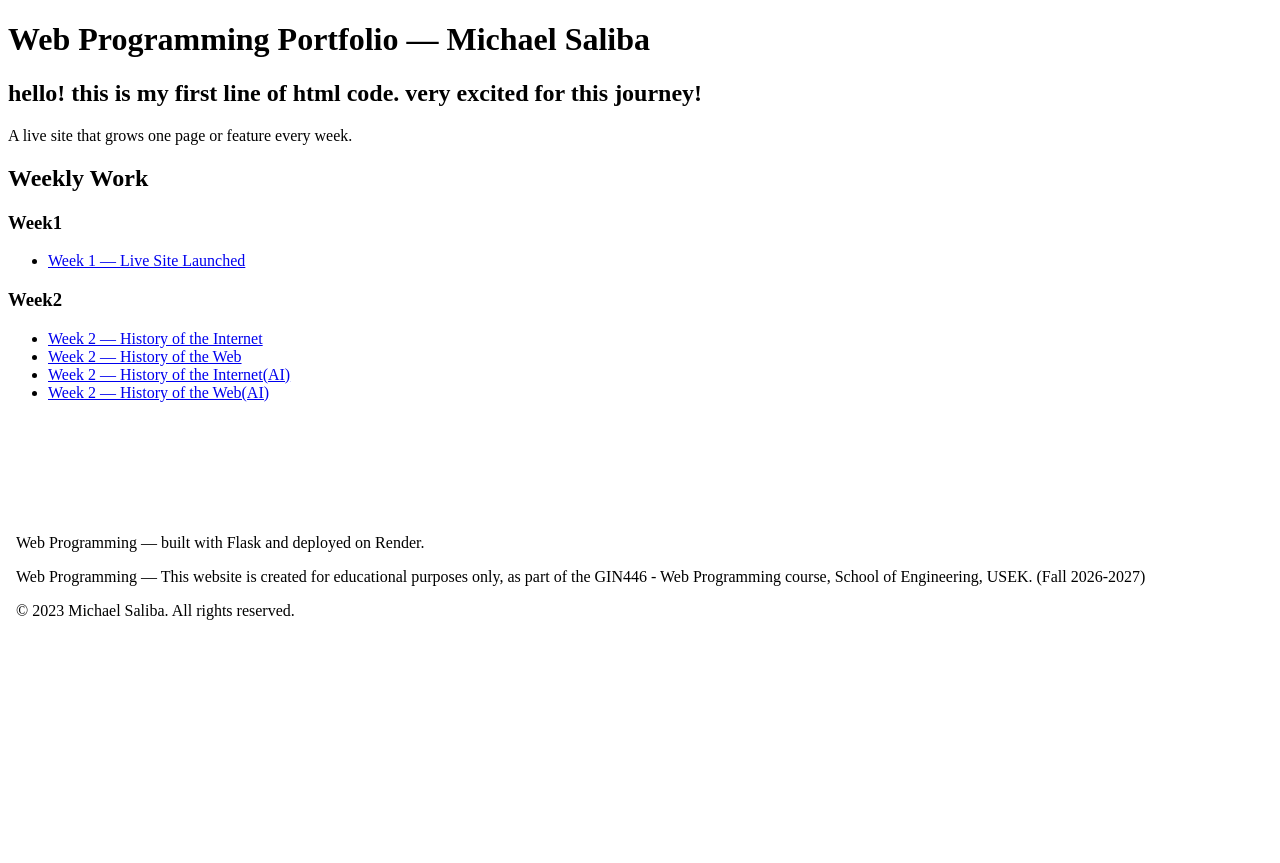
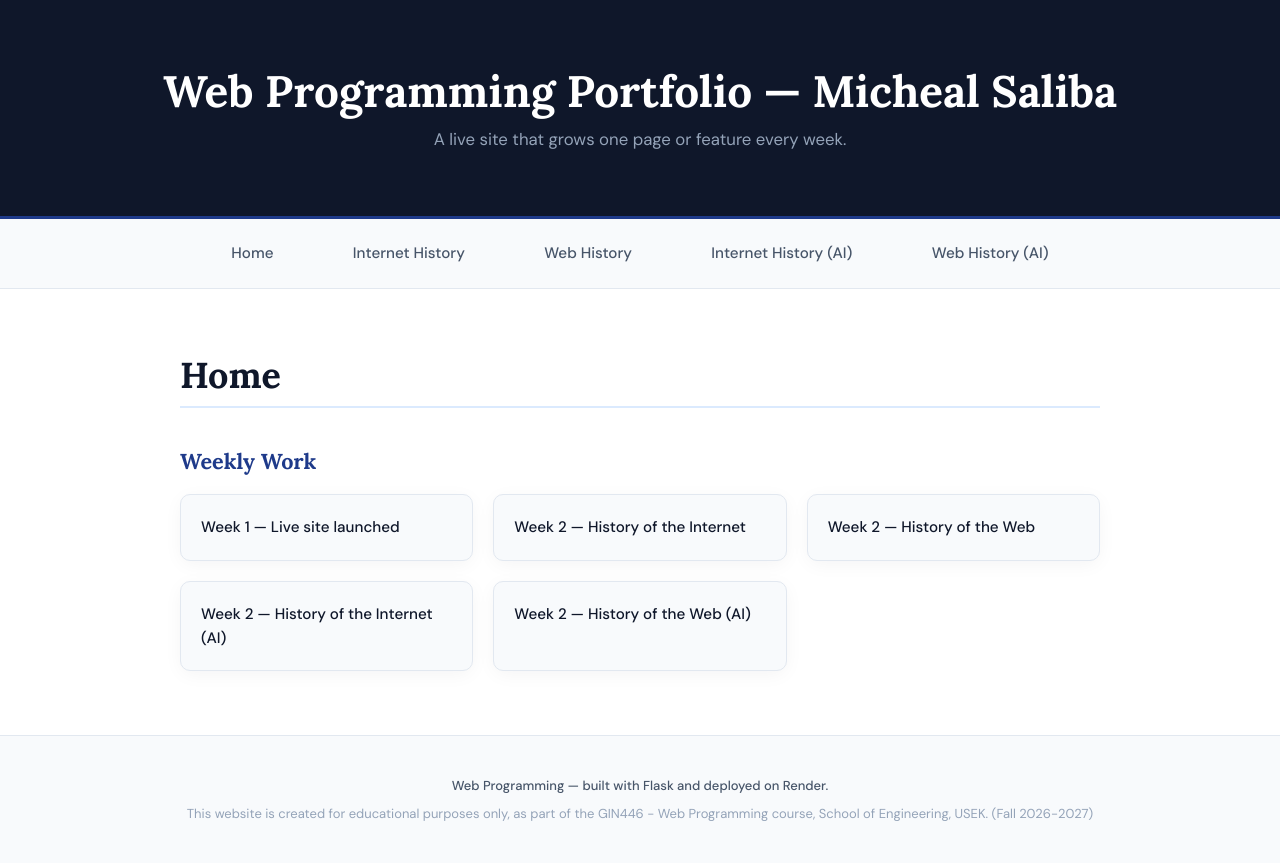
Before and after one commit to michaelSALIBA/web-programming-site, a Flask app: page / in a window 1280 px wide. Before the commit the page ends 620 px from the top, so only its background shows below. Run offline with Flask 3, Linux system fonts and the light colour scheme.

Commit message:
Testing Links

```diff
--- a/app.py
+++ b/app.py
@@ -40,9 +40,9 @@ def internet_history_ai():
 def web_history_ai():
     return render_template("web-history-ai.html")
 
-@app.route("/footer")
+@app.route("/base")
 def footer():
-    return render_template("footer.html")
+    return render_template("base.html")
 
 if __name__ == "__main__":
     app.run(debug=True)
--- /dev/null
+++ b/static/style.css
@@ -0,0 +1,291 @@
+:root {
+  /* Colors */
+  --bg-main: #ffffff;
+  --bg-surface: #f8fafc;
+  --bg-surface-hover: #eff6ff;
+  --bg-dark: #0f172a;
+  --text-main: #0f172a;
+  --text-muted: #475569;
+  --text-light: #94a3b8;
+  --primary: #1e3a8a;
+  --primary-hover: #1e40af;
+  --accent-ice: #dbeafe;
+  --border-color: #e2e8f0;
+
+  /* Fonts */
+  --font-heading: 'Lora', Georgia, serif;
+  --font-body: 'DM Sans', -apple-system, BlinkMacSystemFont, 'Segoe UI', Roboto, sans-serif;
+
+  /* Mobile Spacing Defaults */
+  --container-width: 960px;
+  --gap-xs: 6px;
+  --gap-sm: 12px;
+  --gap-md: 16px;
+  --gap-lg: 24px;
+  --gap-xl: 36px;
+
+  /* Corners & Effects */
+  --radius-sm: 6px;
+  --radius-md: 10px;
+  --shadow-subtle: 0 4px 20px -2px rgba(15, 23, 42, 0.05);
+  --shadow-hover: 0 12px 30px -4px rgba(30, 58, 138, 0.12);
+  --transition: all 0.2s ease-in-out;
+}
+
+/*  1. BASE STYLES (Mobile First — 375px Viewports & Up)*/
+
+* {
+  box-sizing: border-box;
+  margin: 0;
+  padding: 0;
+}
+
+html, body {
+  overflow-x: hidden;
+  width: 100%;
+}
+
+body {
+  background-color: var(--bg-main);
+  color: var(--text-main);
+  font-family: var(--font-body);
+  font-size: 1rem;
+  line-height: 1.6;
+  display: flex;
+  flex-direction: column;
+  min-height: 100vh;
+}
+
+/* Typography & Links*/
+h1, h2, h3 {
+  font-family: var(--font-heading);
+  line-height: 1.25;
+  overflow-wrap: break-word;
+  word-break: break-word;
+}
+
+a {
+  color: var(--primary);
+  text-decoration: none;
+  transition: var(--transition);
+}
+
+a:hover {
+  color: var(--primary-hover);
+}
+
+/*Header Section (Mobile)*/
+header {
+  background-color: var(--bg-dark);
+  color: #ffffff;
+  padding: var(--gap-xl) var(--gap-md);
+  text-align: center;
+  border-bottom: 3px solid var(--primary);
+}
+
+header h1 {
+  color: #ffffff;
+  font-size: 1.625rem;
+  margin-bottom: var(--gap-xs);
+}
+
+header p {
+  color: var(--text-light);
+  font-size: 0.95rem;
+  line-height: 1.5;
+}
+
+/* Flexbox Navigation (Mobile Touch-Friendly)*/
+nav {
+  background-color: var(--bg-surface);
+  border-bottom: 1px solid var(--border-color);
+  position: sticky;
+  top: 0;
+  z-index: 100;
+}
+
+nav ul {
+  display: flex;
+  flex-direction: column;
+  align-items: stretch;
+  list-style: none;
+  width: 100%;
+  padding: var(--gap-sm);
+  gap: var(--gap-xs);
+}
+
+nav a {
+  display: block;
+  color: var(--text-muted);
+  font-weight: 500;
+  font-size: 0.95rem;
+  padding: var(--gap-sm);
+  text-align: center;
+  border-radius: var(--radius-sm);
+  background-color: var(--bg-main);
+  border: 1px solid var(--border-color);
+}
+
+nav a:hover {
+  color: var(--primary);
+  background-color: var(--bg-surface-hover);
+}
+
+/* Main Content Area (Mobile)*/
+main {
+  flex: 1;
+  width: 100%;
+  max-width: var(--container-width);
+  margin: 0 auto;
+  padding: var(--gap-xl) var(--gap-md);
+}
+
+main > h1 {
+  font-size: 1.75rem;
+  margin-bottom: var(--gap-lg);
+  padding-bottom: var(--gap-xs);
+  border-bottom: 2px solid var(--accent-ice);
+}
+
+section h2 {
+  color: var(--primary);
+  font-size: 1.35rem;
+  margin-bottom: var(--gap-md);
+}
+
+/*CSS Grid Weekly Work Gallery (Mobile Stack)*/
+main section ul {
+  display: grid;
+  grid-template-columns: 1fr;
+  gap: var(--gap-md);
+  list-style: none;
+}
+
+main section ul li {
+  background-color: var(--bg-surface);
+  border: 1px solid var(--border-color);
+  border-radius: var(--radius-md);
+  padding: var(--gap-md);
+  box-shadow: var(--shadow-subtle);
+  transition: var(--transition);
+}
+
+main section ul li:hover {
+  border-color: var(--accent-ice);
+  box-shadow: var(--shadow-hover);
+  background-color: #ffffff;
+}
+
+main section ul li a {
+  display: block;
+  font-weight: 500;
+  color: var(--text-main);
+  font-size: 0.95rem;
+  word-break: break-word;
+}
+
+main section ul li a:hover {
+  color: var(--primary);
+}
+
+/* Footer (Mobile)*/
+footer {
+  background-color: var(--bg-surface);
+  border-top: 1px solid var(--border-color);
+  padding: var(--gap-lg) var(--gap-md);
+  text-align: center;
+  margin-top: auto;
+}
+
+footer p {
+  color: var(--text-light);
+  font-size: 0.8125rem;
+  line-height: 1.5;
+}
+
+footer p:first-child {
+  color: var(--text-muted);
+  font-weight: 500;
+  margin-bottom: var(--gap-xs);
+}
+
+/*2. TABLET MEDIA QUERY (min-width: 640px)*/
+
+@media (min-width: 640px) {
+  :root {
+    --gap-xs: 8px;
+    --gap-sm: 14px;
+    --gap-md: 20px;
+    --gap-lg: 32px;
+    --gap-xl: 48px;
+  }
+
+  header h1 {
+    font-size: 2.125rem;
+  }
+
+  header p {
+    font-size: 1.05rem;
+  }
+
+  /* Horizontal Navigation */
+  nav ul {
+    flex-direction: row;
+    flex-wrap: wrap;
+    justify-content: center;
+    gap: var(--gap-xs) var(--gap-sm);
+    padding: var(--gap-sm) var(--gap-md);
+  }
+
+  nav a {
+    display: inline-block;
+    background-color: transparent;
+    border: none;
+    padding: var(--gap-xs) var(--gap-sm);
+  }
+
+  /* Multi-column Grid Gallery */
+  main section ul {
+    grid-template-columns: repeat(auto-fit, minmax(220px, 1fr));
+  }
+
+  main > h1 {
+    font-size: 2rem;
+  }
+}
+
+/*3. DESKTOP MEDIA QUERY (min-width: 1024px) */
+
+@media (min-width: 1024px) {
+  :root {
+    --gap-xl: 64px;
+    --gap-lg: 40px;
+  }
+
+  header {
+    padding: var(--gap-xl) var(--gap-md);
+  }
+
+  header h1 {
+    font-size: 2.75rem;
+  }
+
+  nav ul {
+    justify-content: space-evenly;
+    max-width: var(--container-width);
+    margin: 0 auto;
+  }
+
+  main > h1 {
+    font-size: 2.25rem;
+  }
+
+  main section ul {
+    grid-template-columns: repeat(auto-fit, minmax(250px, 1fr));
+    gap: var(--gap-md);
+  }
+
+  main section ul li:hover {
+    transform: translateY(-3px);
+  }
+}
--- /dev/null
+++ b/templates/base.html
@@ -0,0 +1,46 @@
+<!DOCTYPE html>
+<html lang="en">
+<head>
+    <meta charset="UTF-8">
+    <meta name="viewport" content="width=device-width, initial-scale=1.0">
+
+    <link rel="preconnect" href="https://fonts.googleapis.com">
+<link rel="preconnect" href="https://fonts.gstatic.com" crossorigin>
+<link href="https://fonts.googleapis.com/css2?family=DM+Sans:ital,opsz,wght@0,9..40,100..1000;1,9..40,100..1000&family=Lora:ital,wght@0,400..700;1,400..700&display=swap" rel="stylesheet">
+
+<title>{% block title %}My Web Programming Portfolio{% endblock %}</title>
+    <link rel="stylesheet"
+ href="{{ url_for('static', filename='style.css') }}"
+/>
+</head>
+<body>
+    <header>
+        <h1>Web Programming Portfolio — Micheal Saliba</h1>
+        <p>A live site that grows one page or feature every week.</p>
+    </header>
+    <nav>
+   <ul>
+        <li><a href="{{ url_for('home') }}">Home</a></li>
+        <li><a href="{{ url_for('internet_history') }}">Internet History</a></li>
+        <li><a href="{{ url_for('web_history') }}">Web History</a></li>
+        <li><a href="{{ url_for('internet_history_ai') }}">Internet History (AI)</a></li>
+        <li><a href="{{ url_for('web_history_ai') }}">Web History (AI)</a></li>
+    </ul>
+
+</nav>
+
+
+    <main>
+        {% block content %}
+
+        {% endblock %}
+    </main>
+
+    <footer>
+        <p>Web Programming — built with Flask and deployed on Render.</p>
+        <p>This website is created for educational purposes
+only, as part of the GIN446 - Web Programming course,
+School of Engineering, USEK. (Fall 2026-2027)</p>
+    </footer>
+</body>
+</html>
--- a/templates/footer.html
+++ /dev/null
@@ -1,19 +0,0 @@
-<!DOCTYPE html>
-<html lang="en">
-<head>
-    <meta charset="UTF-8">
-    <meta name="viewport" content="width=device-width, initial-scale=1.0">
-    <title>Footer</title>
-</head>
-<body>
-
-
-            <footer>
-                <p>Web Programming — built with Flask and deployed on Render.</p>
-            <p>Web Programming — This website is created for educational purposes only, as part of the GIN446 - Web Programming course,
-           School of Engineering, USEK. (Fall 2026-2027)</p>
-        <p>© 2023 Michael Saliba. All rights reserved.</p>
-        </footer>
-        </nav>
-</body>
-</html>
--- a/templates/index.html
+++ b/templates/index.html
@@ -1,74 +1,23 @@
-<!DOCTYPE html>
+{% extends "base.html" %}
 
-<html lang="en">
-
-<head>
-
-    <meta charset="UTF-8">
-
-    <meta name="viewport" content="width=device-width, initial-scale=1.0">
-
-    <title>My Web Programming Portfolio</title>
-
-</head>
-
-<body>
-
-    <header>
-
-        <h1>Web Programming Portfolio — Michael Saliba</h1>
-
-        <h2>hello! this is my first line of html code. very excited for this journey!</h2>
-
-        <p>A live site that grows one page or feature every week.</p>
-
-    </header>
+{% block title %}My Web Programming Portfolio{% endblock %}
 
 
 
-    <main>
+    {% block content %}
+    <h1>Home</h1>
+        <section>
+            <h2>Weekly Work</h2>
+            <!-- Each week you add a link here to that week's page or feature. -->
+
+            <ul>
+                {% for item in weekly_work %}
+                    <li><a href="{{ item.url }}">Week {{ item.week }} — {{ item.title }}</a></li>
+                {% else %}
 
 
-        <section>
-
-            <h2>Weekly Work</h2>
-
-            <!-- Each week you add a link here to that week's page or feature. -->
-<h3>Week1</h3>
-            <ul>
-
-
-
-                    <li><a href="/">Week 1 — Live Site Launched</a></li>
-
-
-
-
-
-            </ul>
-
-<h3>Week2
-
-
-</h3>
-<ul>
-                    <li><a href="/internet-history">Week 2 — History of the Internet</a></li>
-                    <li><a href="/web-history">Week 2 — History of the Web</a></li>
-                    <li><a href="/internet-history-ai">Week 2 — History of the Internet(AI)</a></li>
-                    <li><a href="/web-history-ai">Week 2 — History of the Web(AI)</a></li>
-
+                   <li>Week 1 — live site launched.</li>
+                {% endfor %}
             </ul>
         </section>
-
-    </main>
-
-
-
-    <footer>
-
-       <object type="text/html" data="/footer" style="width: 100%; height: 100%; position: relative; top: 100px"></object>
-    </footer>
-
-</body>
-
-</html>
+    {% endblock %}
```
Also changed, not shown: templates/internet-history-ai.html (+5 -14 lines), templates/internet-history.html (+4 -13 lines), templates/web-history-ai.html (+5 -20 lines), templates/web-history.html (+6 -13 lines).
